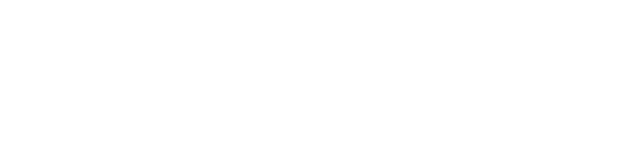
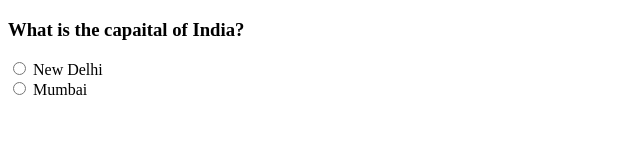
Before and after one commit to acciojob/trivia-doflamingo5832, a website: page main.html in a window 1280 px wide. Shown: the whole page, without its empty margins (0-640 px from the left). Drawn offline with Linux system fonts and the light colour scheme.

Commit message:
created a submission

```diff
--- a/main.html
+++ b/main.html
@@ -7,6 +7,13 @@
 </head>
 
 <body>
+	<div><h3>What is the capaital of India?</h3></div>
+	<div>
+		<input type="radio" id="delhi" name="delhi"> New Delhi</input><br>
+		<input type="radio" id="delhi" name="delhi"> Mumbai</input>
+	</div>
+
+
 	<!-- the entire body must be written by student -->
     <script type="text/javascript" src="./script.js">
 </script>
```
